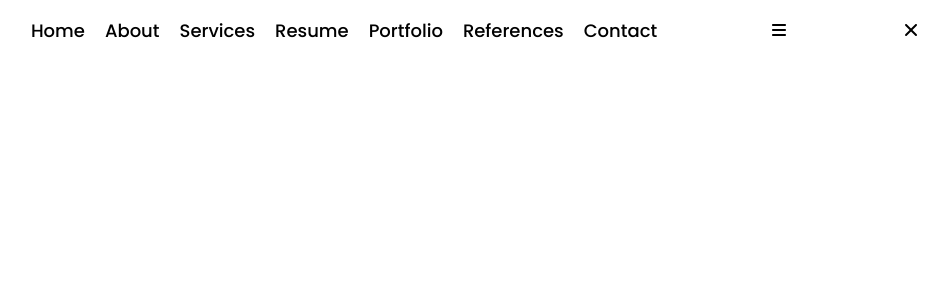
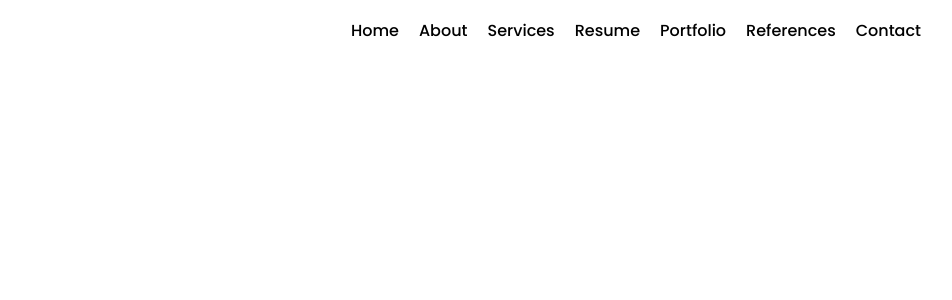
Before and after one commit to IsaiasSantanaDosSantos/ts-webpage-portifolio, a React (Vite) app: page / in a window 1280 px wide. Shown: the top 300 px of the page, without its empty margins (295-1247 px from the left). Built offline with nearby package versions, Linux system fonts and the light colour scheme.

Commit message:
feat: create show/hide navbar logic

```diff
--- a/src/App.tsx
+++ b/src/App.tsx
@@ -1,9 +1,12 @@
+import { MobileMenuProvider } from './context/mobileMenuContext';
 import NavBar from './components/NavBar/navBar';
 
 function App() {
   return (
     <>
-      <NavBar />
+      <MobileMenuProvider>
+        <NavBar />
+      </MobileMenuProvider>
     </>
   );
 }
--- a/src/components/MenuList/menuList.styled.ts
+++ b/src/components/MenuList/menuList.styled.ts
@@ -1,4 +1,21 @@
 import styled from 'styled-components';
+import { globalColor } from '../../style/theme';
+
+export const GroupList = styled.div`
+  @media (max-width: 992px) {
+    position: absolute;
+    width: 100%;
+    height: calc(100vh - 90px);
+    top: 90px;
+    bottom: 0;
+    right: 0;
+    // display: flex;
+    // display: none;
+    justify-content: flex-end;
+    overflow: hidden;
+    background-color: ${globalColor.transpColor};
+  }
+`;
 
 export const UL = styled.ul`
   list-style: none;
@@ -7,15 +24,41 @@ export const UL = styled.ul`
   align-items: center;
   column-gap: 20px;
   width: auto;
+
+  @media (max-width: 992px) {
+    // display: none;
+    flex-direction: column;
+    justify-content: start;
+    align-items: end;
+    row-gap: 15px;
+    min-width: 275px;
+    max-width: 300px;
+    width: 100%;
+    padding-right: 5% !important;
+    background-color: #fff;
+  }
 `;
 
 export const LI = styled.li`
-  font-size: 18px;
+  font-size: 16px;
   font-weight: 500;
 
   a {
     cursor: pointer;
     transition: all 300ms;
   }
+
+  @media (max-width: 992px) {
+    font-size: 18px;
+    background-color: ${({ theme }) => theme.transparent};
+    color: ${({ theme }) => theme.text};
+    font-size: 18px;
+
+    text-align: end;
+  }
+
+  .hideItemMenu {
+    margin-right: -320px;
+  }
 `;
 // color: ${({ theme }) => theme.text};
--- a/src/components/MenuList/menuList.tsx
+++ b/src/components/MenuList/menuList.tsx
@@ -1,95 +1,41 @@
+import { useMobileMenu } from '../../context/mobileMenuContext';
+import * as S from './menuList.styled';
 import { Link } from 'react-scroll';
 
-import * as S from './menuList.styled';
+const MenuList = () => {
+  const { isOpen, closeMenu } = useMobileMenu();
 
-const MenuList = () => {
   return (
+    <S.GroupList
+      className="groupList"
+      style={{ display: isOpen ? 'flex' : 'none' }}
+    >
       <S.UL>
-      <S.LI>
+        {[
+          'home',
+          'about',
+          'services',
+          'resume',
+          'portfolio',
+          'references',
+          'contact',
+        ].map((section) => (
+          <S.LI key={section}>
             <Link
               activeClass="actived"
-          to="home"
+              to={section}
               spy={true}
               smooth={true}
               offset={-70}
               duration={800}
+              onClick={closeMenu} // Fecha o menu ao clicar no link
             >
-          Home
+              {section.charAt(0).toUpperCase() + section.slice(1)}
             </Link>
           </S.LI>
-      <S.LI>
-        <Link
-          activeClass="actived"
-          to="about"
-          spy={true}
-          smooth={true}
-          offset={-70}
-          duration={800}
-        >
-          About
-        </Link>
-      </S.LI>
-      <S.LI>
-        <Link
-          activeClass="actived"
-          to="services"
-          spy={true}
-          smooth={true}
-          offset={-70}
-          duration={800}
-        >
-          Services
-        </Link>
-      </S.LI>
-      <S.LI>
-        <Link
-          activeClass="actived"
-          to="resume"
-          spy={true}
-          smooth={true}
-          offset={-70}
-          duration={800}
-        >
-          Resume
-        </Link>
-      </S.LI>
-      <S.LI>
-        <Link
-          activeClass="actived"
-          to="portfolio"
-          spy={true}
-          smooth={true}
-          offset={-70}
-          duration={800}
-        >
-          Portfolio
-        </Link>
-      </S.LI>
-      <S.LI>
-        <Link
-          activeClass="actived"
-          to="references"
-          spy={true}
-          smooth={true}
-          offset={-70}
-          duration={800}
-        >
-          References
-        </Link>
-      </S.LI>
-      <S.LI>
-        <Link
-          activeClass="actived"
-          to="contact"
-          spy={true}
-          smooth={true}
-          offset={-70}
-          duration={800}
-        >
-          Contact
-        </Link>
-      </S.LI>
+        ))}
       </S.UL>
+    </S.GroupList>
   );
 };
 
--- /dev/null
+++ b/src/components/MobileMenu/mobileMenu.styled.ts
@@ -0,0 +1,25 @@
+import styled from 'styled-components';
+
+export const MobileMenu = styled.div`
+  width: 40px;
+  height: 40px;
+  //   display: flex;
+  display: none;
+  justify-content: center;
+  align-items: center;
+  cursor: pointer;
+
+  .mobileMenuIcon {
+    width: 100%;
+    height: 100%;
+    transition: all 300ms;
+    color: ${({ theme }) => theme.text};
+  }
+
+  .hideItem {
+    display: none;
+  }
+  @media (max-width: 992px) {
+    display: flex;
+  }
+`;
--- a/src/components/MobileMenu/mobileMenu.tsx
+++ b/src/components/MobileMenu/mobileMenu.tsx
@@ -1,12 +1,30 @@
+import { useState } from 'react';
+import { useMobileMenu } from '../../context/mobileMenuContext';
+
 import { FontAwesomeIcon } from '@fortawesome/react-fontawesome';
 import { faBars, faXmark } from '@fortawesome/free-solid-svg-icons';
 
+import * as S from './mobileMenu.styled';
+
 const MobileMenu = () => {
+  const { isOpen, toggleMenu } = useMobileMenu();
+  const [show, setShow] = useState(true);
+
+  // const handleMobileMenu = () => {
+  //   !show ? setShow(true) : setShow(false);
+  // };
+
   return (
-    <>
-      <FontAwesomeIcon icon={faBars} />
-      <FontAwesomeIcon icon={faXmark} />
-    </>
+    <S.MobileMenu className="mobileMenu" onClick={toggleMenu}>
+      <FontAwesomeIcon
+        icon={faBars}
+        className={isOpen ? 'mobileMenuIcon hideItem' : 'mobileMenuIcon '}
+      />
+      <FontAwesomeIcon
+        icon={faXmark}
+        className={isOpen ? 'mobileMenuIcon ' : 'mobileMenuIcon hideItem'}
+      />
+    </S.MobileMenu>
   );
 };
 
--- a/src/components/NavBar/navBar.styles.ts
+++ b/src/components/NavBar/navBar.styles.ts
@@ -7,6 +7,12 @@ export const Nav = styled.nav`
   margin: 0 auto;
   display: flex;
   justify-content: center;
+
+  @media (max-width: 992px) {
+    position: relative;
+    align-items: start;
+    }
+    // height: 100vh;
 `;
 
 // color: ${({ theme }) => theme.text};
@@ -18,4 +24,8 @@ export const Container = styled.div`
   justify-content: space-between;
   align-items: center;
   column-gap: 20px;
+
+  @media (max-width: 992px) {
+    margin: 0 auto;
+  }
 `;
--- /dev/null
+++ b/src/context/mobileMenuContext.tsx
@@ -0,0 +1,38 @@
+import { createContext, useContext, useState, type ReactNode } from 'react';
+
+import mobileSize from '../utils/mobileSize';
+
+interface MobileMenuContextProps {
+  isOpen: boolean;
+  toggleMenu: () => void;
+  closeMenu: () => void;
+}
+
+export const isMobileDevice = () => {
+  if (typeof window === 'undefined') return false;
+  return window.innerWidth < mobileSize;
+};
+
+const MobileMenuContext = createContext<MobileMenuContextProps | undefined>(
+  undefined
+);
+
+export const MobileMenuProvider = ({ children }: { children: ReactNode }) => {
+  const [isOpen, setIsOpen] = useState(() => !isMobileDevice());
+
+  const toggleMenu = () => setIsOpen((prev) => !prev);
+  const closeMenu = () => setIsOpen(false);
+
+  return (
+    <MobileMenuContext.Provider value={{ isOpen, toggleMenu, closeMenu }}>
+      {children}
+    </MobileMenuContext.Provider>
+  );
+};
+
+export const useMobileMenu = (): MobileMenuContextProps => {
+  const context = useContext(MobileMenuContext);
+  if (!context)
+    throw new Error('useMobileMenu must be used within a MobileMenuProvider');
+  return context;
+};
--- /dev/null
+++ b/src/style/global.css
@@ -0,0 +1,20 @@
+:root {
+  --whiteColor: #ffffff;
+  --defaultFont: 'Poppins', sans-serif;
+}
+
+* {
+  margin: 0;
+  padding: 0;
+  box-sizing: border-box;
+}
+
+body {
+  font-family: var(--defaultFont);
+  /* background-color: var(--whiteColor); */
+  /* position: relative; */
+}
+::selection {
+  background-color: #f5df4e;
+  color: #000;
+}
--- /dev/null
+++ b/src/utils/mobileSize.ts
@@ -0,0 +1,2 @@
+const mobileSize = 992;
+export default mobileSize;
```
Also changed, not shown: src/utils/getDeviceInfo.ts (added, +24 -0 lines). Lines whose indentation alone changed are shown as unchanged.
